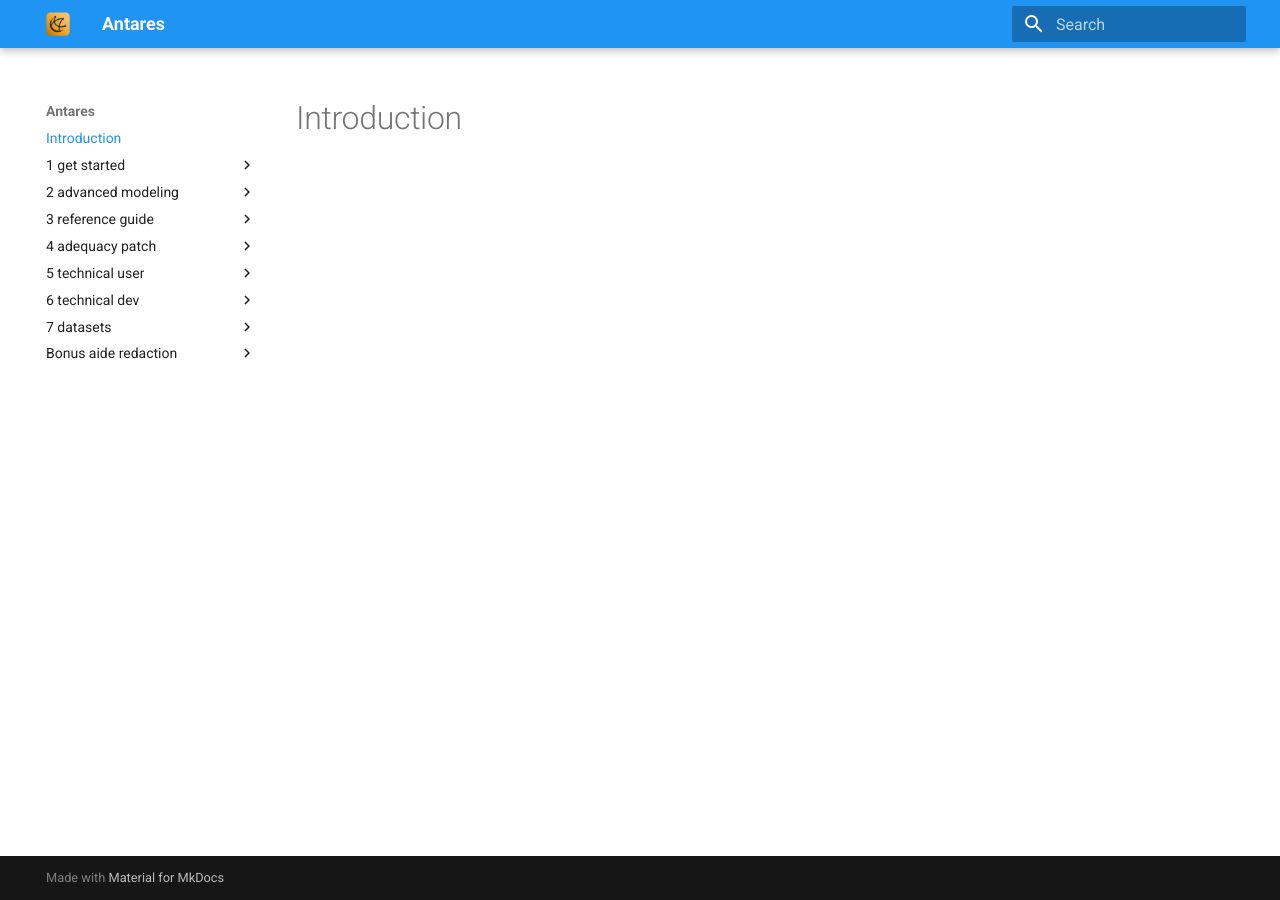
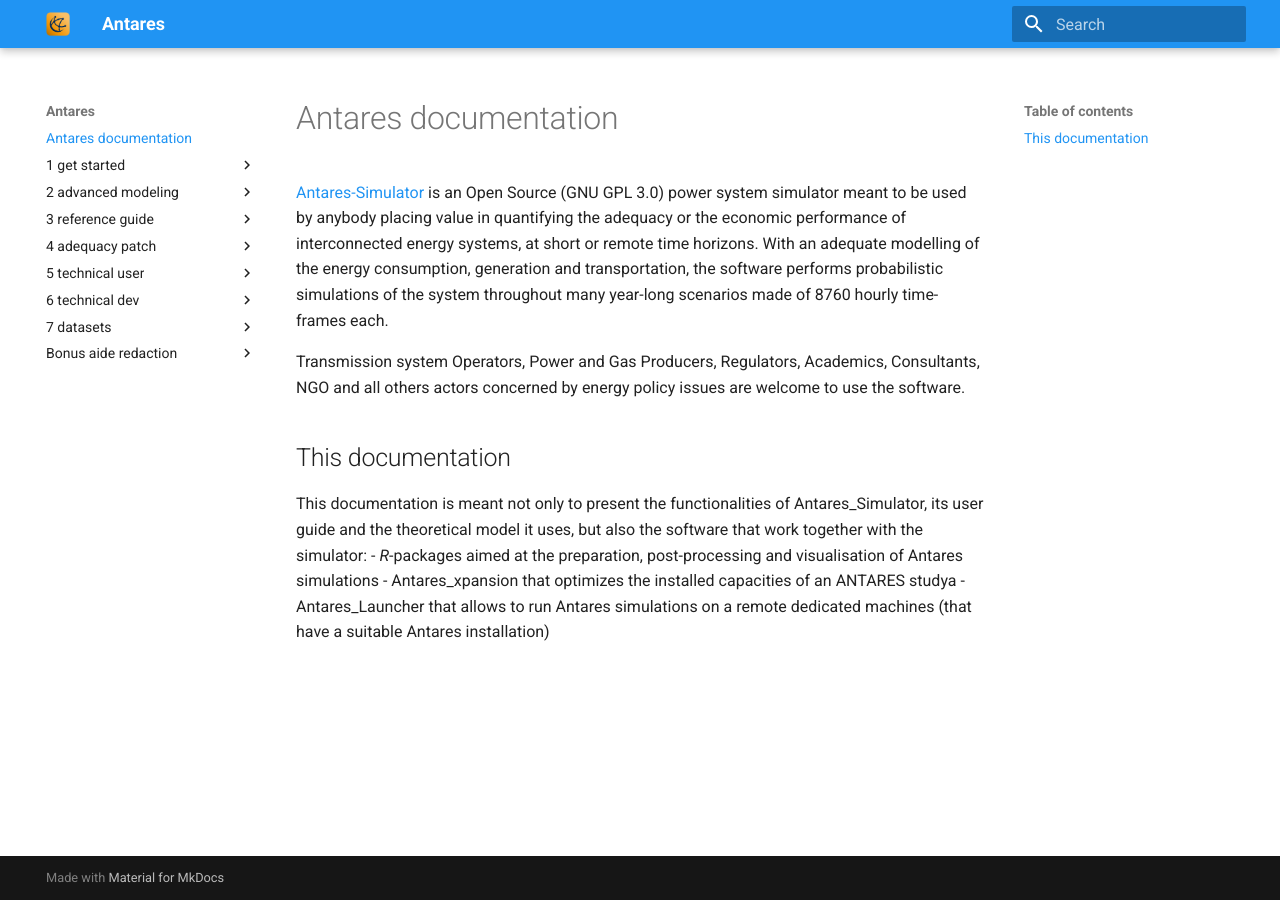
Before and after one commit to AntaresSimulatorTeam/antares-doc, an MkDocs documentation site: the page built from docs/index.md, in a window 1280 px wide. Built offline with MkDocs 1.6.1 and Material for MkDocs 9.7.7, drawn with Linux system fonts in a browser that asks for light colours.

Commit message:
add text in index.md

```diff
--- a/docs/index.md
+++ b/docs/index.md
@@ -1 +1,17 @@
-# Introduction
+# Antares documentation
+[Antares-Simulator](https://antares-simulator.org/) is an Open Source (GNU GPL 3.0) power system simulator
+meant to be used by anybody placing value in quantifying the adequacy or
+the economic performance of interconnected energy systems, at short or remote time horizons.
+With an adequate modelling of the energy consumption, generation and transportation,
+the software performs probabilistic simulations of the system throughout many year-long
+scenarios made of 8760 hourly time-frames each.
+
+Transmission system Operators, Power and Gas Producers, Regulators, Academics,
+Consultants, NGO and all others actors concerned by energy policy issues are welcome to use the software.
+
+## This documentation
+This documentation is meant not only to present the functionalities of Antares_Simulator, its user guide and the theoretical
+model it uses, but also the software that work together with the simulator:
+- _R_-packages aimed at the preparation, post-processing and visualisation of Antares simulations
+- Antares_xpansion that optimizes the installed capacities of an ANTARES studya
+- Antares_Launcher that allows to run Antares simulations on a remote dedicated machines (that have a suitable Antares installation)
```
